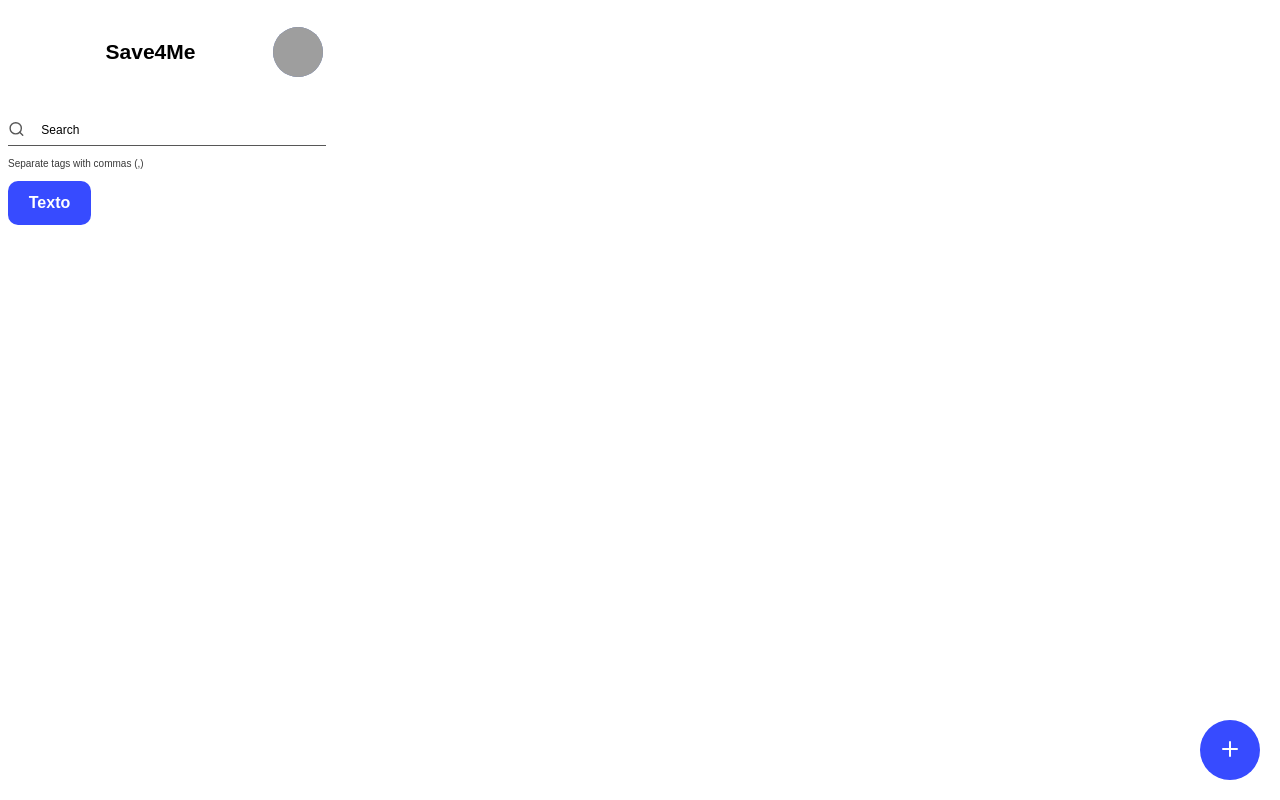
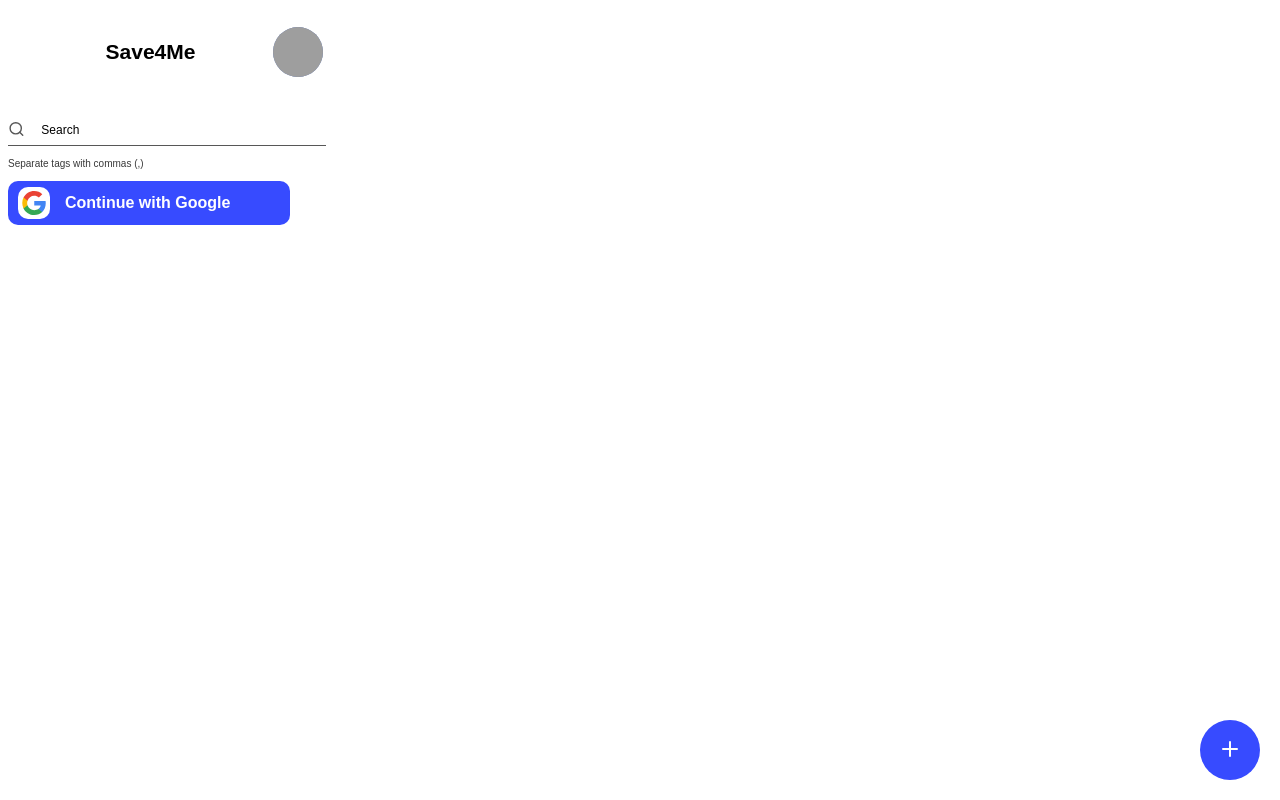
Before and after one commit to rafaelandrade/save4me, a Next.js app in the folder frontend/: page / in a window 1280 px wide. Built offline with nearby package versions, Linux system fonts and the light colour scheme; grey boxes are pictures that could not be loaded.

Commit message:
feat: adding google button

```diff
--- a/frontend/components/buttons/styles.jsx
+++ b/frontend/components/button/styles.jsx
@@ -1,6 +1,6 @@
 import styled, { css, keyframes } from 'styled-components'
 
-const rotate = keyframes`
+export const rotate = keyframes`
   from {
     transform: rotate(0deg);
   }
@@ -59,6 +59,8 @@ export const Container = styled.div`
         animation: ${rotate} 0.5s linear infinite;
       }
 
+      cursor: not-allowed;
+
       background: linear-gradient(0deg, rgba(0, 0, 0, 0.1), rgba(0, 0, 0, 0.1)), #ffffff;
 
       :hover {
--- /dev/null
+++ b/frontend/components/googleButton/index.js
@@ -0,0 +1,18 @@
+import { GoogleIcon } from '../../public/icons/Google'
+import { LoadingIcon } from '../../public/icons/Loading'
+import * as S from './styles'
+
+export default function GoogleButton({ text = 'Continue with Google', onClick = () => {}, isLoading = false }) {
+  return (
+    <S.Container isLoading={isLoading} onClick={onClick}>
+      {isLoading ? (
+        <LoadingIcon />
+      ) : (
+        <>
+          <GoogleIcon />
+          <S.Text>{text}</S.Text>
+        </>
+      )}
+    </S.Container>
+  )
+}
--- /dev/null
+++ b/frontend/components/googleButton/styles.jsx
@@ -0,0 +1,55 @@
+import styled, { css } from 'styled-components'
+import { rotate } from '../button/styles'
+
+export const Container = styled.div`
+  width: 262px;
+  height: 44px;
+
+  background: #374bff;
+  border-radius: 10px;
+
+  padding: 0 10px;
+
+  display: flex;
+  align-items: center;
+
+  cursor: pointer;
+
+  transition: 0.2s ease;
+
+  :hover {
+    background: #0013ba;
+  }
+
+  ${(props) =>
+    props.isLoading &&
+    css`
+      > svg {
+        animation: ${rotate} 0.5s linear infinite;
+      }
+
+      cursor: not-allowed;
+
+      justify-content: center;
+
+      background: linear-gradient(0deg, rgba(0, 0, 0, 0.1), rgba(0, 0, 0, 0.1)), #ffffff;
+
+      :hover {
+        background: linear-gradient(0deg, rgba(0, 0, 0, 0.1), rgba(0, 0, 0, 0.1)), #ffffff;
+      }
+    `}
+`
+
+export const Text = styled.p`
+  font-family: 'Montserrat', sans-serif;
+  font-style: normal;
+  font-weight: 600;
+  font-size: 16px;
+  line-height: 20px;
+
+  margin-left: 15px;
+
+  text-align: center;
+
+  color: #ffffff;
+`
--- a/frontend/components/input/index.js
+++ b/frontend/components/input/index.js
@@ -8,7 +8,7 @@ export default function Input({
   shouldAnimate = true,
   subText = null,
   value,
-  onChange,
+  onChange = () => {},
 }) {
   const [focused, setFocused] = useState(false)
 
--- a/frontend/pages/index.js
+++ b/frontend/pages/index.js
@@ -1,5 +1,5 @@
 import { useState } from 'react'
-import Button from '../components/buttons'
+import GoogleButton from '../components/googleButton'
 import Input from '../components/input'
 import { PlusIcon } from '../public/icons/Plus'
 import { SearchIcon } from '../public/icons/Search'
@@ -22,7 +22,7 @@ export default function Home() {
         shouldAnimate={false}
         subText="Separate tags with commas (,)"
       />
-      <Button text="Texto" showBackground />
+      <GoogleButton />
       <S.ButtonAdd>
         <PlusIcon />
       </S.ButtonAdd>
--- /dev/null
+++ b/frontend/public/icons/Google.jsx
@@ -0,0 +1,21 @@
+export const GoogleIcon = () => (
+  <svg width="32" height="32" viewBox="0 0 32 32" fill="none" xmlns="http://www.w3.org/2000/svg">
+    <rect width="32" height="32" rx="10" fill="white" />
+    <path
+      d="M27.745 16.27C27.745 15.48 27.675 14.73 27.555 14H16.255V18.51H22.725C22.435 19.99 21.585 21.24 20.325 22.09V25.09H24.185C26.445 23 27.745 19.92 27.745 16.27Z"
+      fill="#4285F4"
+    />
+    <path
+      d="M16.255 28C19.495 28 22.205 26.92 24.185 25.09L20.325 22.09C19.245 22.81 17.875 23.25 16.255 23.25C13.125 23.25 10.475 21.14 9.52501 18.29H5.54501V21.38C7.51501 25.3 11.565 28 16.255 28Z"
+      fill="#34A853"
+    />
+    <path
+      d="M9.52501 18.29C9.27501 17.57 9.145 16.8 9.145 16C9.145 15.2 9.28501 14.43 9.52501 13.71V10.62H5.545C4.725 12.24 4.255 14.06 4.255 16C4.255 17.94 4.725 19.76 5.545 21.38L9.52501 18.29Z"
+      fill="#FBBC05"
+    />
+    <path
+      d="M16.255 8.75C18.025 8.75 19.605 9.36 20.855 10.55L24.275 7.13C22.205 5.19 19.495 4 16.255 4C11.565 4 7.51501 6.7 5.54501 10.62L9.52501 13.71C10.475 10.86 13.125 8.75 16.255 8.75Z"
+      fill="#EA4335"
+    />
+  </svg>
+)
```
Also changed, not shown: frontend/components/button/index.js (renamed from frontend/components/buttons/index.js).
